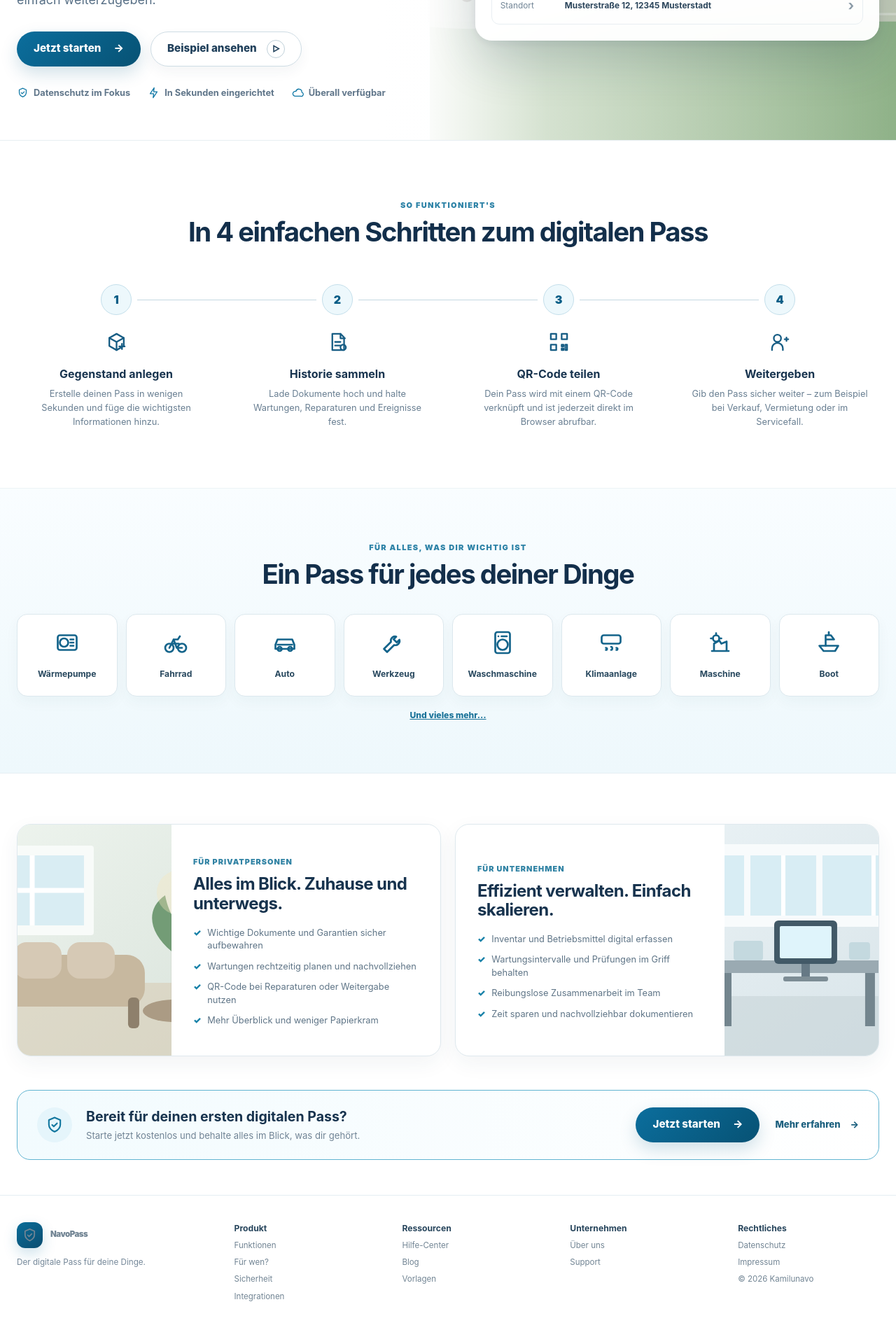
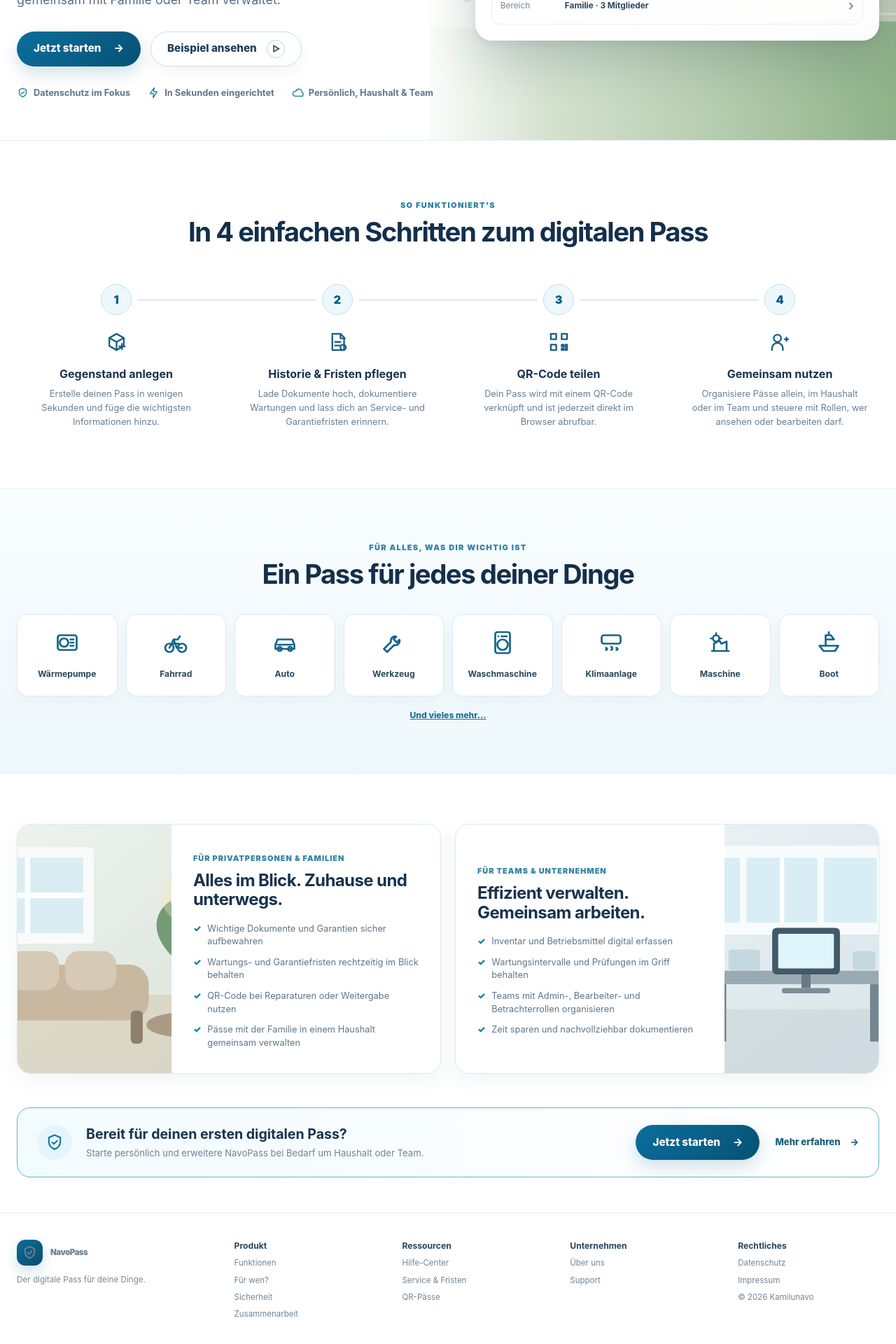
Before and after one commit to acciento89-bot/navopass, a Next.js app: page / in a window 1280 px wide. Shown: the part 618-2538 px from the top of the page at 70% size. Built offline with nearby package versions, Linux system fonts and the light colour scheme.

Commit message:
Present reminders and household/team collaboration on public homepage

```diff
--- a/app/page.tsx
+++ b/app/page.tsx
@@ -30,8 +30,8 @@ const steps = [
   },
   {
     number: "2",
-    title: "Historie sammeln",
-    text: "Lade Dokumente hoch und halte Wartungen, Reparaturen und Ereignisse fest.",
+    title: "Historie & Fristen pflegen",
+    text: "Lade Dokumente hoch, dokumentiere Wartungen und lass dich an Service- und Garantiefristen erinnern.",
     icon: <Icon size={31}><path d="M6 3h9l4 4v14H6z"/><path d="M15 3v5h5M9 12h6M9 16h6"/><circle cx="18" cy="18" r="3"/></Icon>,
   },
   {
@@ -42,8 +42,8 @@ const steps = [
   },
   {
     number: "4",
-    title: "Weitergeben",
-    text: "Gib den Pass sicher weiter – zum Beispiel bei Verkauf, Vermietung oder im Servicefall.",
+    title: "Gemeinsam nutzen",
+    text: "Organisiere Pässe allein, im Haushalt oder im Team und steuere mit Rollen, wer ansehen oder bearbeiten darf.",
     icon: <Icon size={31}><circle cx="9" cy="8" r="4"/><path d="M3 21v-2a6 6 0 0 1 12 0v2M17 9h4M19 7v4"/></Icon>,
   },
 ];
@@ -61,15 +61,15 @@ const assetTypes = [
 
 const privateBenefits = [
   "Wichtige Dokumente und Garantien sicher aufbewahren",
-  "Wartungen rechtzeitig planen und nachvollziehen",
+  "Wartungs- und Garantiefristen rechtzeitig im Blick behalten",
   "QR-Code bei Reparaturen oder Weitergabe nutzen",
-  "Mehr Überblick und weniger Papierkram",
+  "Pässe mit der Familie in einem Haushalt gemeinsam verwalten",
 ];
 
 const businessBenefits = [
   "Inventar und Betriebsmittel digital erfassen",
   "Wartungsintervalle und Prüfungen im Griff behalten",
-  "Reibungslose Zusammenarbeit im Team",
+  "Teams mit Admin-, Bearbeiter- und Betrachterrollen organisieren",
   "Zeit sparen und nachvollziehbar dokumentieren",
 ];
 
@@ -83,7 +83,7 @@ export default function HomePage() {
             <a href="#produkt">Produkt</a>
             <a href="#zielgruppen">Für wen?</a>
             <a href="#so-gehts">So funktioniert&apos;s</a>
-            <a href="#start">Preise</a>
+            <a href="#start">Loslegen</a>
             <a href="#footer">Ressourcen</a>
           </nav>
           <div className={styles.headerActions}>
@@ -105,7 +105,7 @@ export default function HomePage() {
               Der digitale Pass für alles, was dir gehört
             </div>
             <h1>Alles, was dir gehört,<br/>bekommt seinen eigenen<br/><em>digitalen Pass.</em></h1>
-            <p>Dokumente, Garantien, Reparaturen, Wartungen und die gesamte Historie – sicher an einem Ort, jederzeit per QR-Code verfügbar und einfach weiterzugeben.</p>
+            <p>Dokumente, Garantien, Reparaturen, Wartungen und Erinnerungen – sicher an einem Ort, per QR-Code verfügbar und auf Wunsch gemeinsam mit Familie oder Team verwaltet.</p>
             <div className={styles.heroActions}>
               <Link href="/register" className={styles.primaryCta}>Jetzt starten <span>→</span></Link>
               <a href="#demo" className={styles.secondaryCta}>Beispiel ansehen <span className={styles.play}>▷</span></a>
@@ -113,7 +113,7 @@ export default function HomePage() {
             <div className={styles.trustBar}>
               <span><Icon size={17}><path d="M12 3 5 6v5.5c0 4.2 2.8 6.9 7 8.9 4.2-2 7-4.7 7-8.9V6z"/><path d="m9 12 2 2 4-4"/></Icon> Datenschutz im Fokus</span>
               <span><Icon size={17}><path d="m13 2-8 12h7l-1 8 8-12h-7z"/></Icon> In Sekunden eingerichtet</span>
-              <span><Icon size={17}><path d="M17.5 19H7a5 5 0 1 1 1.2-9.85A6 6 0 0 1 20 11a4 4 0 0 1-2.5 8Z"/></Icon> Überall verfügbar</span>
+              <span><Icon size={17}><path d="M17.5 19H7a5 5 0 1 1 1.2-9.85A6 6 0 0 1 20 11a4 4 0 0 1-2.5 8Z"/></Icon> Persönlich, Haushalt & Team</span>
             </div>
           </div>
 
@@ -148,7 +148,7 @@ export default function HomePage() {
 
               <div className={styles.demoRows}>
                 <div><span>Status</span><b className={styles.statusOk}>Alles in Ordnung</b><strong>›</strong></div>
-                <div><span>Standort</span><b>Musterstraße 12, 12345 Musterstadt</b><strong>›</strong></div>
+                <div><span>Bereich</span><b>Familie · 3 Mitglieder</b><strong>›</strong></div>
               </div>
             </div>
           </div>
@@ -195,7 +195,7 @@ export default function HomePage() {
             <img src="/navopass-private.svg" alt="Helles Zuhause als Beispiel für private Nutzung" />
           </div>
           <div className={styles.audienceContent}>
-            <span>FÜR PRIVATPERSONEN</span>
+            <span>FÜR PRIVATPERSONEN & FAMILIEN</span>
             <h2>Alles im Blick. Zuhause und unterwegs.</h2>
             <ul>
               {privateBenefits.map((item) => <li key={item}><i>✓</i>{item}</li>)}
@@ -205,8 +205,8 @@ export default function HomePage() {
 
         <article className={styles.audienceCard}>
           <div className={styles.audienceContent}>
-            <span>FÜR UNTERNEHMEN</span>
-            <h2>Effizient verwalten. Einfach skalieren.</h2>
+            <span>FÜR TEAMS & UNTERNEHMEN</span>
+            <h2>Effizient verwalten. Gemeinsam arbeiten.</h2>
             <ul>
               {businessBenefits.map((item) => <li key={item}><i>✓</i>{item}</li>)}
             </ul>
@@ -221,7 +221,7 @@ export default function HomePage() {
         <div className={styles.ctaShield}><Icon size={28}><path d="M12 3 5 6v5.5c0 4.2 2.8 6.9 7 8.9 4.2-2 7-4.7 7-8.9V6z"/><path d="m9 12 2 2 4-4"/></Icon></div>
         <div>
           <h2>Bereit für deinen ersten digitalen Pass?</h2>
-          <p>Starte jetzt kostenlos und behalte alles im Blick, was dir gehört.</p>
+          <p>Starte persönlich und erweitere NavoPass bei Bedarf um Haushalt oder Team.</p>
         </div>
         <div className={styles.ctaButtons}>
           <Link href="/register" className={styles.primaryCta}>Jetzt starten <span>→</span></Link>
@@ -232,8 +232,8 @@ export default function HomePage() {
       <footer className={styles.footer} id="footer">
         <div className={styles.footerInner}>
           <div className={styles.footerBrand}><Brand /><p>Der digitale Pass für deine Dinge.</p></div>
-          <div><b>Produkt</b><a href="#so-gehts">Funktionen</a><a href="#zielgruppen">Für wen?</a><a href="#produkt">Sicherheit</a><a href="#start">Integrationen</a></div>
-          <div><b>Ressourcen</b><a href="#so-gehts">Hilfe-Center</a><a href="#produkt">Blog</a><a href="#produkt">Vorlagen</a></div>
+          <div><b>Produkt</b><a href="#so-gehts">Funktionen</a><a href="#zielgruppen">Für wen?</a><a href="#produkt">Sicherheit</a><a href="#start">Zusammenarbeit</a></div>
+          <div><b>Ressourcen</b><a href="#so-gehts">Hilfe-Center</a><a href="#produkt">Service & Fristen</a><a href="#produkt">QR-Pässe</a></div>
           <div><b>Unternehmen</b><a href="https://kamilunavo.com">Über uns</a><a href="https://kamilunavo.com/support">Support</a></div>
           <div><b>Rechtliches</b><a href="https://kamilunavo.com/datenschutz">Datenschutz</a><a href="https://kamilunavo.com/impressum">Impressum</a><span>© 2026 Kamilunavo</span></div>
         </div>
```
